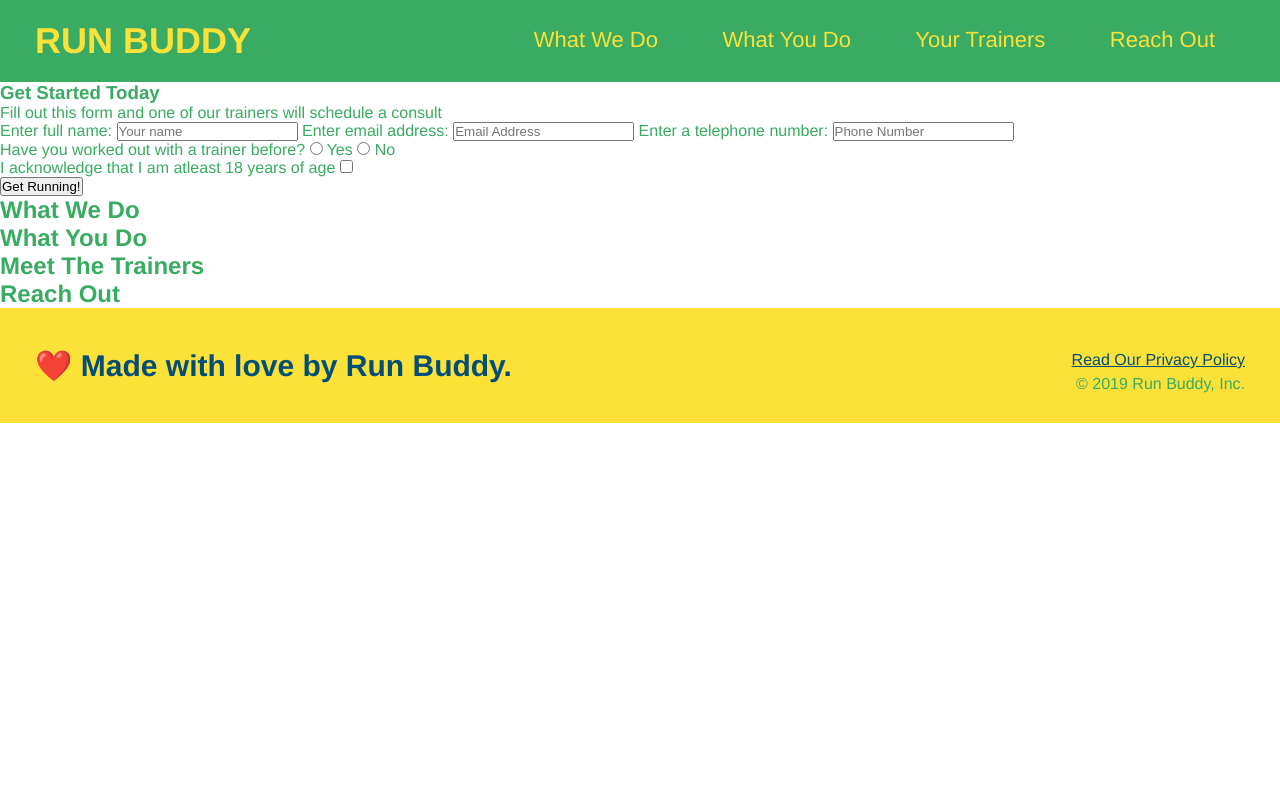
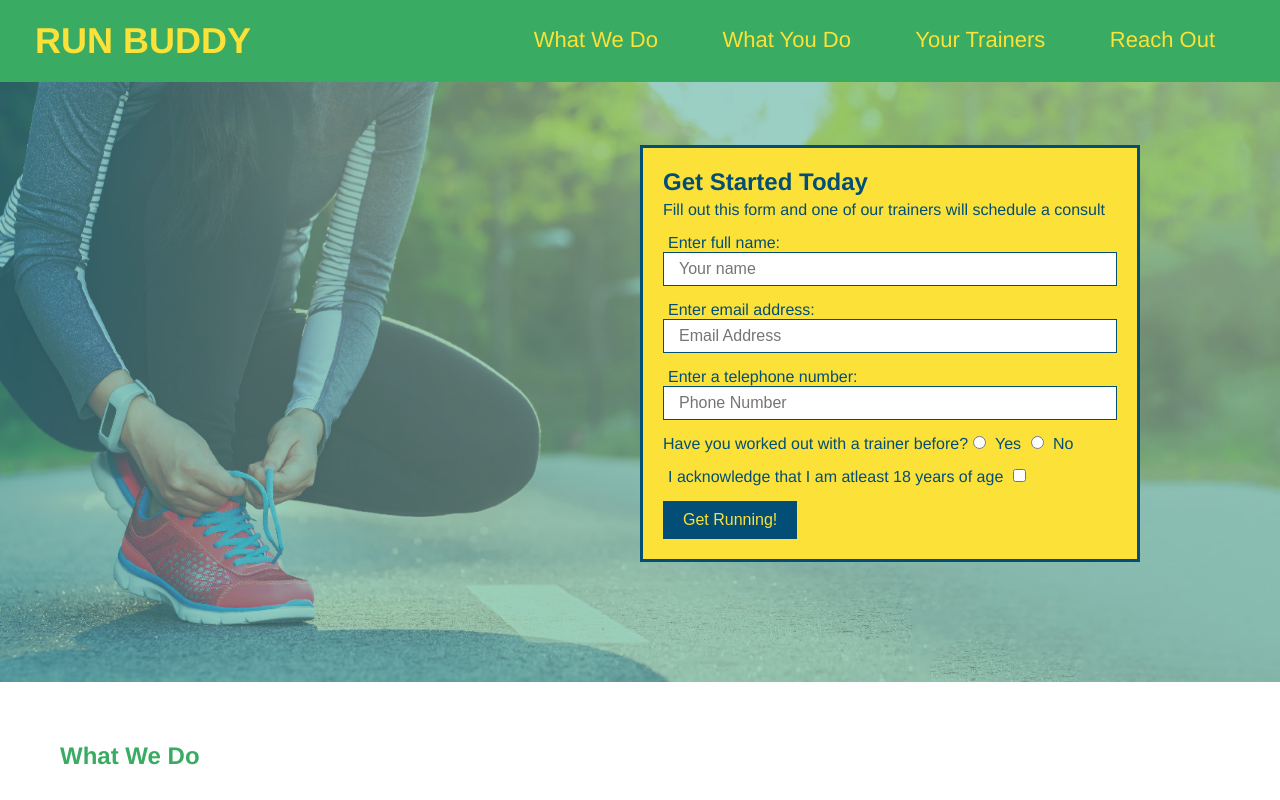
Before and after one commit to GurkiratSaini/run-buddy, a plain HTML site: page index.html in a window 1280 px wide. Shown: the top 800 px of the page. Drawn offline with Linux system fonts and the light colour scheme.

Commit message:
added bcakground image and css styling

```diff
--- a/assets/css/style.css
+++ b/assets/css/style.css
@@ -65,3 +65,57 @@
 footer a {
     color: #024e76;
 }
+
+section {
+    padding: 60px;
+}
+
+.hero {
+    background-image: url(../images/hero-bg.jpg);
+    height: 600px;
+    background-size: cover;
+    background-position: center;
+    position: relative;
+}
+
+.hero-form {
+    background-color: #fce138;
+    color: #024e76;
+    padding: 20px;
+    width: 500px;
+    border: solid 3px #024e76;
+    position: absolute;
+    bottom: 120px;
+    right: 140px;
+}
+
+.hero-form h3 {
+    margin: 0;
+    font-size: 24px;
+}
+
+.hero-form p {
+    margin: 5px 0 15px 0;
+}
+
+.form-input {
+    border: 1px solid #024e76;
+    display: block;
+    padding: 7px 15px;
+    font-size: 16px;
+    color:#024e76;
+    width: 100%;
+    margin-bottom: 15px;
+}
+
+.hero-form label {
+    margin: 0 5px;
+}
+
+.hero-form button {
+    color: #fce138;
+    background-color: #024e76;
+    border: none;
+    padding: 10px 20px;
+    font-size: 16px;
+}
--- a/index.html
+++ b/index.html
@@ -37,18 +37,18 @@
     </header>
 
     <!-- hero/jumbotron -->
-    <section>
-        <div>
+    <section class="hero">
+        <div class="hero-form">
             <h3>Get Started Today</h3>
             <p>Fill out this form and one of our trainers will schedule a consult</p>
             <!-- Add form element -->
             <form>
                 <label for="name">Enter full name:</label>
-                <input type="text" placeholder="Your name" name="name" id="name" />
+                <input type="text" placeholder="Your name" name="name" id="name" class="form-input" />
                 <label for="email">Enter email address:</label>
-                <input type="email" placeholder="Email Address" name="email" id="email" />
+                <input type="email" placeholder="Email Address" name="email" id="email" class="form-input" />
                 <label for="phone">Enter a telephone number:</label>
-                <input type="tel" placeholder="Phone Number" name="phone" id="phone" />
+                <input type="tel" placeholder="Phone Number" name="phone" id="phone" class="form-input" />
                 <p>
                     Have you worked out with a trainer before?
                     <input type="radio" name="trainer-confirm" id="trainer-yes" />
```
Also changed, not shown: assets/images/hero-bg.jpg (added).
